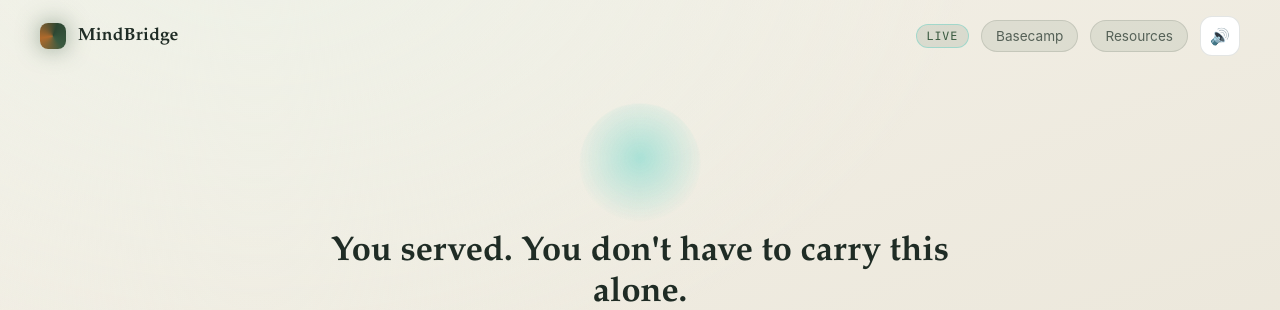
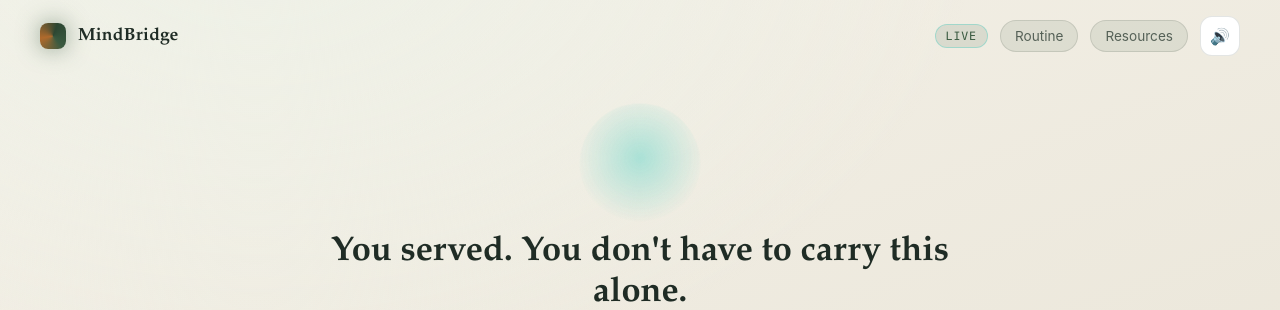
Before and after one commit to vnmoorthy/mindbridge, a Flask app: page / in a window 1280 px wide. Shown: the top 310 px of the page. Run offline with Flask 3, Linux system fonts and the light colour scheme; some libraries are stand-ins or nearby versions.

Commit message:
Remove the "Basecamp / Basecamp SF" name everywhere user-facing
Unify the product name under MindBridge (matching the repo + live URL) and
label the routine-engine section "Routine". Updated: app + demo UI strings,
the routine-view header ("MindBridge · routine engine"), onboarding copy, the
SitRep AI identity, the generated SitRep prompt content, the README, and the
pitch deck (regenerated as MindBridge-pitch-deck.pptx; old Basecamp deck
removed). Internal-only identifiers (element ids, /api/basecamp routes, module
names) are unchanged since they're never shown to users. Verified: 0 "Basecamp"
strings render in the live app; 22 tests pass; deck validates.

Co-Authored-By: Claude Opus 4.8 <noreply@anthropic.com>

```diff
--- a/app.py
+++ b/app.py
@@ -254,14 +254,14 @@ def chat():
     })
 
 
-# ---------------- Basecamp SF (routine engine, alongside the companion) --------
+# ---------------- MindBridge (routine engine, alongside the companion) --------
 def analyze_sitrep(period, fields, note, mood_bucket):
     global _last_inference_ok
     summary = ", ".join(f"{k}: {v}" for k, v in (fields or {}).items() if v)
     client = get_client()
     if client is not None:
         try:
-            sysp = BASECAMP.sitrep.get("systemPrompt") or "You are the Basecamp SitRep AI, a warm companion for a veteran. You are not a clinician."
+            sysp = BASECAMP.sitrep.get("systemPrompt") or "You are the MindBridge SitRep AI, a warm companion for a veteran. You are not a clinician."
             content = f"{str(period).upper()} SitRep. Ratings — {summary or 'none given'}. In their words: {note or '(no note)'}"
             resp = client.chat.completions.create(
                 model=MODEL,
--- a/basecamp.py
+++ b/basecamp.py
@@ -1,4 +1,4 @@
-"""Basecamp SF module — the routine-engine layer that sits alongside the
+"""MindBridge module — the routine-engine layer that sits alongside the
 MindBridge companion.
 
 Three features, one loop:
--- a/docs/index.html
+++ b/docs/index.html
@@ -23,7 +23,7 @@
     </div>
     <div class="topbar-right">
       <span id="modeBadge" class="badge badge--demo" title="This public preview runs entirely in your browser (demo mode).">demo</span>
-      <button id="basecampBtn" class="pill-btn" type="button">Basecamp</button>
+      <button id="basecampBtn" class="pill-btn" type="button">Routine</button>
       <button id="resBtn" class="pill-btn" type="button">Resources</button>
       <button id="muteBtn" class="icon-btn" aria-pressed="false" title="Mute / unmute the voice">
         <span class="icon-btn__on">🔊</span><span class="icon-btn__off">🔈</span>
@@ -79,7 +79,7 @@
   <div id="basecampView" class="basecamp-view" hidden>
     <div class="bc-wrap">
       <div class="bc-top">
-        <div class="bc-brand"><span class="brand-mark" aria-hidden="true"></span> Basecamp SF <small>· routine engine</small></div>
+        <div class="bc-brand"><span class="brand-mark" aria-hidden="true"></span> MindBridge <small>· routine engine</small></div>
         <button id="bcClose" class="pill-btn" type="button">Close</button>
       </div>
       <div id="bcRoot"></div>
--- a/static/js/basecamp.js
+++ b/static/js/basecamp.js
@@ -1,4 +1,4 @@
-/* Basecamp SF — routine engine, tabbed shell (Schedule / Missions / Progress /
+/* MindBridge — routine engine, tabbed shell (Schedule / Missions / Progress /
    Profile). One file drives both the live app (fetch /api/basecamp/*) and the
    static demo (window.BC_DATA). Telemetry (Freedom Gauge) lives in localStorage. */
 (function () {
@@ -92,7 +92,7 @@
     root = document.getElementById("bcRoot");
     if (!root) return;
     root.innerHTML = "";
-    if (!CONFIG) { root.appendChild(h("p", "bc-sub", "Loading Basecamp…")); return; }
+    if (!CONFIG) { root.appendChild(h("p", "bc-sub", "Loading your routine…")); return; }
     if (!S.track) { renderOnboarding(); renderNav(); return; }
     if (TAB === "missions") renderMissions();
     else if (TAB === "progress") renderProgress();
@@ -116,9 +116,9 @@
 
   // ---- onboarding ----
   function renderOnboarding() {
-    root.appendChild(h("div", "bc-eyebrow", "Basecamp SF · Onboarding"));
+    root.appendChild(h("div", "bc-eyebrow", "MindBridge · Onboarding"));
     root.appendChild(h("h1", "bc-h1", "Select your reintegration track"));
-    root.appendChild(h("p", "bc-sub", "Your track shapes the daily Operations Order. As your consistency grows, Basecamp hands structure back to you."));
+    root.appendChild(h("p", "bc-sub", "Your track shapes the daily Operations Order. As your consistency grows, MindBridge hands structure back to you."));
     var wrap = h("div", "bc-tracks");
     (CONFIG.tracks || []).forEach(function (t) {
       var card = h("button", "bc-track"); card.type = "button";
--- a/templates/index.html
+++ b/templates/index.html
@@ -24,7 +24,7 @@
     </div>
     <div class="topbar-right">
       <span id="modeBadge" class="badge badge--demo" title="How MindBridge is answering right now">demo</span>
-      <button id="basecampBtn" class="pill-btn" type="button">Basecamp</button>
+      <button id="basecampBtn" class="pill-btn" type="button">Routine</button>
       <button id="resBtn" class="pill-btn" type="button">Resources</button>
       <button id="muteBtn" class="icon-btn" aria-pressed="false" title="Mute / unmute the voice">
         <span class="icon-btn__on">🔊</span><span class="icon-btn__off">🔈</span>
@@ -77,11 +77,11 @@
     <span class="safety-footer__cta">In crisis? <strong>Veterans Crisis Line — dial 988, then press 1</strong> · text 838255</span>
   </footer>
 
-  <!-- Basecamp SF routine engine (hidden until opened) -->
+  <!-- MindBridge routine engine (hidden until opened) -->
   <div id="basecampView" class="basecamp-view" hidden>
     <div class="bc-wrap">
       <div class="bc-top">
-        <div class="bc-brand"><span class="brand-mark" aria-hidden="true"></span> Basecamp SF <small>· routine engine</small></div>
+        <div class="bc-brand"><span class="brand-mark" aria-hidden="true"></span> MindBridge <small>· routine engine</small></div>
         <button id="bcClose" class="pill-btn" type="button">Close</button>
       </div>
       <div id="bcRoot"></div>
```
Also changed, not shown: data/basecamp.json (+2 -2 lines), docs/basecamp.js (+4 -4 lines), tests/test_smoke.py (+1 -1 lines), README.md, docs/basecamp-data.js, 2 other files.
